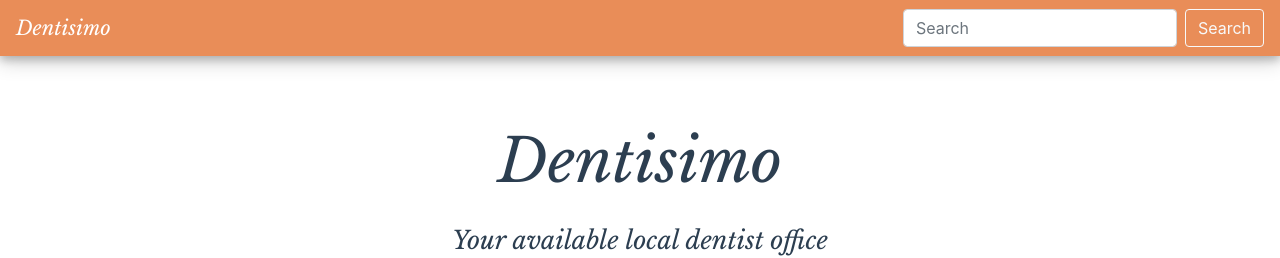
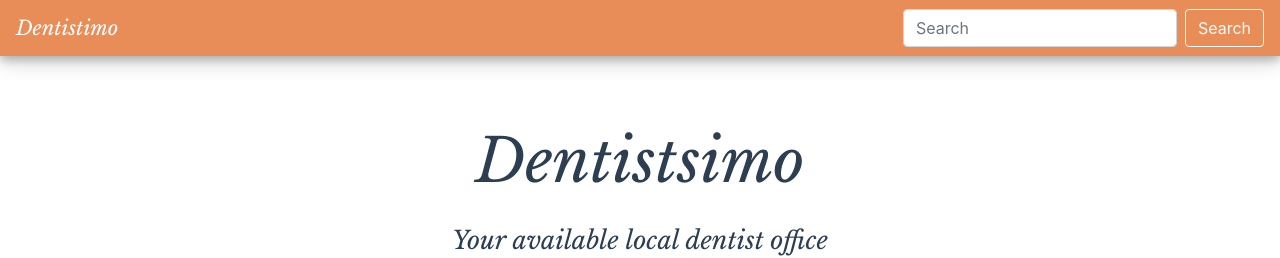
Before and after one commit to Brother-Blue/Dist.-Systems-booking-gui, a Vue app in the folder client/: page / in a window 1280 px wide. Shown: the top 258 px of the page. Built offline with nearby package versions, Linux system fonts and the light colour scheme; what vue-good-table would draw is missing.

Commit message:
Resolve spelling error

```diff
--- a/client/src/App.vue
+++ b/client/src/App.vue
@@ -1,7 +1,7 @@
 <template>
   <div id="app">
     <nav id="navbar" class="navbar navbar-light justify-content-between" style="background-color: #e98d58;">
-      <a id="navbar-text" class="navbar-brand">Dentisimo</a>
+      <a id="navbar-text" class="navbar-brand">Dentistimo</a>
 
       <form class="form-inline">
         <input class="form-control mr-sm-2" type="search" placeholder="Search" aria-label="Search">
--- a/client/src/views/Home.vue
+++ b/client/src/views/Home.vue
@@ -1,7 +1,7 @@
 <template>
   <div id="home">
     <div id="map-div">
-        <p id="dentisimo" class="headlines"> Dentisimo</p>
+        <p id="dentisimo" class="headlines"> Dentistsimo</p>
         <p id="available" class="headlines">Your <span id="available"> available </span> local dentist office</p>
         <b-button id="book">BOOK A TIME</b-button>
         <p id="or">or</p>
```
